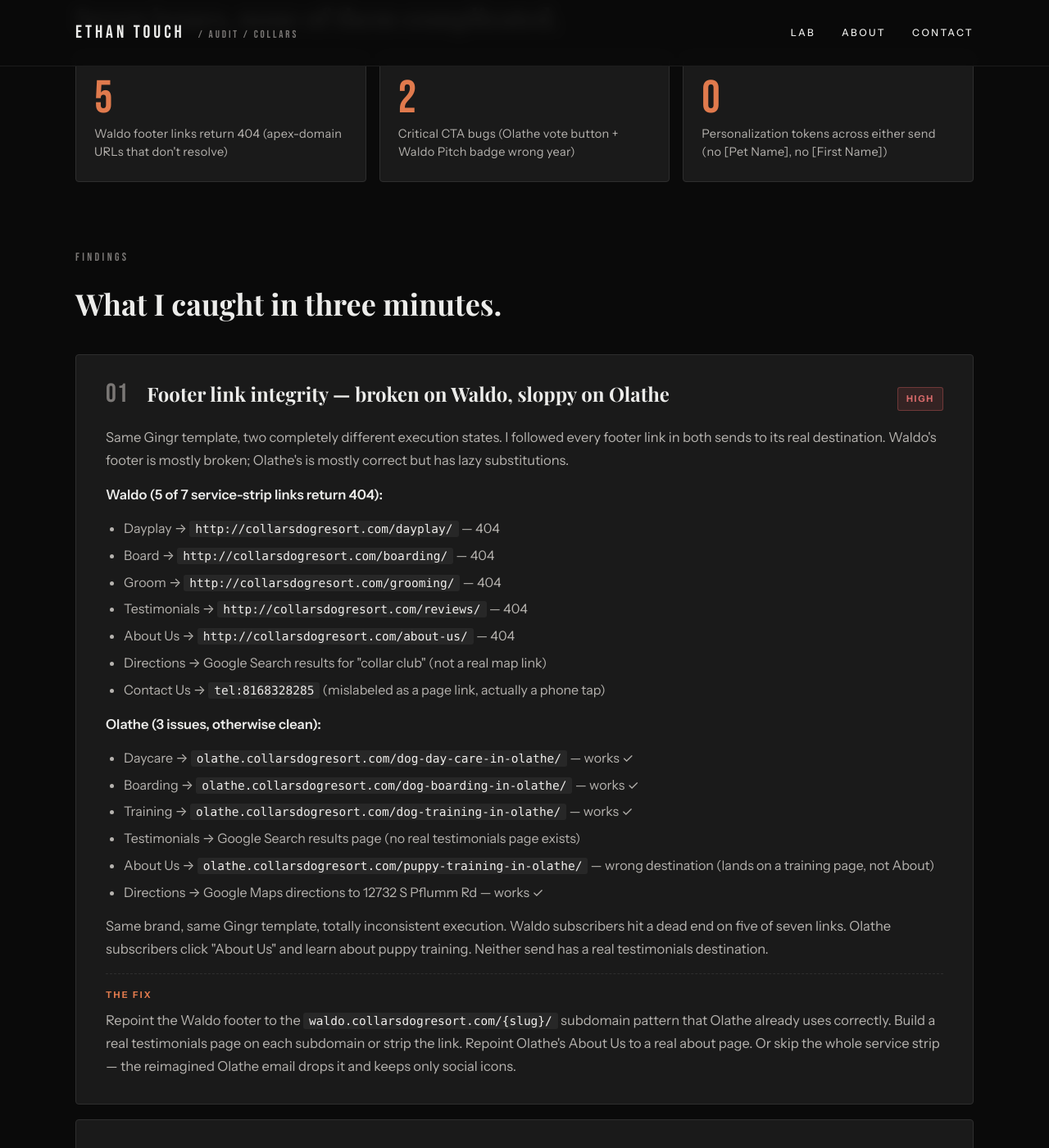
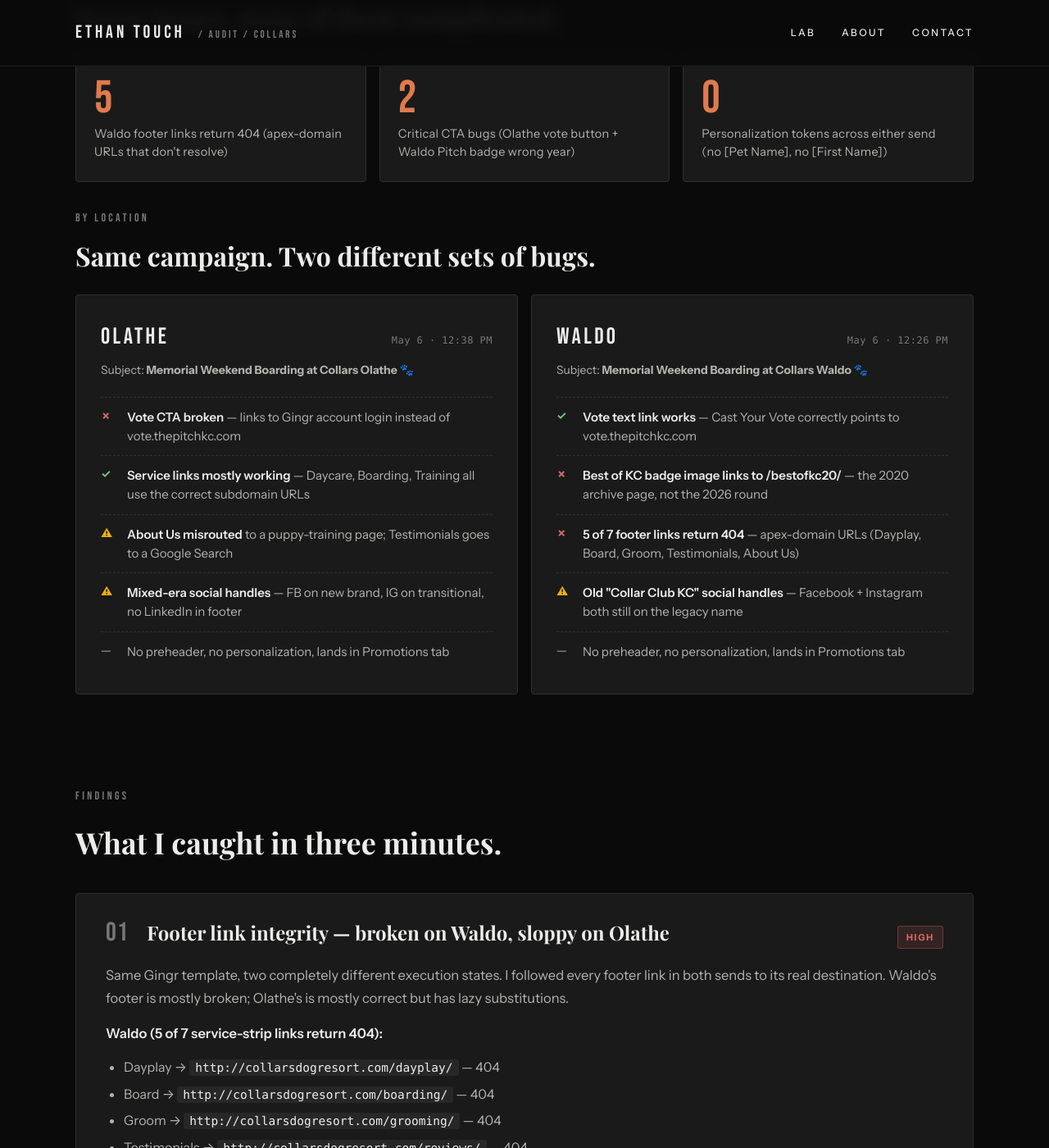
Before and after one commit to woofwallee/ethantouch.com, a Jekyll site: the page lab/emails/collars/audit/index.html, which Jekyll copies as it is, in a window 1280 px wide and 1400 px high, scrolled down 697 px. Shown: the whole window at 82% size. Built offline with Jekyll 4.4.1, drawn with Linux system fonts in a browser that asks for light colours; some web fonts are replaced.

Commit message:
Add Olathe vs Waldo location snapshot to audit
Two-column scoreboard between summary stats and findings. Co-founders
get a fast at-a-glance read on what broke where without having to wade
into seven detailed findings first. Each location card lists 4-5 status
rows with green/red/amber/dash icons (works/broken/sloppy/no
difference), site links, and key facts.

Mobile collapses to single column.

Co-Authored-By: Claude Opus 4.7 <noreply@anthropic.com>

```diff
--- a/lab/emails/collars/audit/index.html
+++ b/lab/emails/collars/audit/index.html
@@ -185,6 +185,92 @@
       color: var(--text-muted);
       letter-spacing: 0.02em;
     }
+
+    /* ── LOCATION SNAPSHOT ── */
+    .snapshot {
+      max-width: 1200px;
+      margin: 0 auto;
+      padding: 8px 52px 56px;
+    }
+    .snapshot-eyebrow {
+      font-family: 'Bebas Neue', sans-serif;
+      font-size: 14px;
+      letter-spacing: 0.24em;
+      color: var(--text-dim);
+      margin-bottom: 16px;
+    }
+    .snapshot h2 {
+      font-family: 'Playfair Display', serif;
+      font-size: 32px;
+      font-weight: 700;
+      line-height: 1.2;
+      color: var(--text);
+      margin-bottom: 28px;
+    }
+    .snapshot-grid {
+      display: grid;
+      grid-template-columns: 1fr 1fr;
+      gap: 16px;
+    }
+    .snapshot-card {
+      background: var(--card);
+      border: 1px solid var(--rule);
+      border-radius: 4px;
+      padding: 28px 30px;
+    }
+    .snapshot-card-head {
+      display: flex;
+      justify-content: space-between;
+      align-items: baseline;
+      margin-bottom: 6px;
+      flex-wrap: wrap;
+      gap: 10px;
+    }
+    .snapshot-loc {
+      font-family: 'Bebas Neue', sans-serif;
+      font-size: 28px;
+      letter-spacing: 0.12em;
+      color: var(--text);
+    }
+    .snapshot-time {
+      font-family: 'SF Mono', Menlo, monospace;
+      font-size: 12px;
+      color: var(--text-dim);
+      letter-spacing: 0.04em;
+    }
+    .snapshot-subject {
+      font-size: 14px;
+      color: var(--text-muted);
+      margin-bottom: 22px;
+      line-height: 1.5;
+    }
+    .snapshot-row {
+      display: flex;
+      gap: 12px;
+      align-items: flex-start;
+      padding: 12px 0;
+      border-top: 1px dashed var(--rule);
+      font-size: 15px;
+      line-height: 1.55;
+    }
+    .snapshot-row:first-of-type { border-top: 1px solid var(--rule); padding-top: 16px; }
+    .snapshot-row .icon {
+      flex: 0 0 auto;
+      width: 20px;
+      font-weight: 700;
+      font-size: 14px;
+      letter-spacing: 0;
+      line-height: 1.55;
+    }
+    .snapshot-row .icon.ok { color: var(--green); }
+    .snapshot-row .icon.bad { color: var(--red); }
+    .snapshot-row .icon.warn { color: var(--gold); }
+    .snapshot-row .icon.dash { color: var(--text-dim); }
+    .snapshot-row .label {
+      flex: 1;
+      color: var(--text-muted);
+    }
+    .snapshot-row .label strong { color: var(--text); font-weight: 600; }
 
     /* ── FINDINGS ── */
     .findings {
@@ -487,8 +573,11 @@
       .intro h1 { font-size: 38px; }
       .meta-bar { padding: 0 22px 18px; gap: 14px; }
       .divider { padding: 0 22px; }
-      .summary, .findings, .compare, .week-one, .reimagine, .audit-footer { padding-left: 22px; padding-right: 22px; }
+      .summary, .snapshot, .findings, .compare, .week-one, .reimagine, .audit-footer { padding-left: 22px; padding-right: 22px; }
       .summary-grid { grid-template-columns: 1fr; }
+      .snapshot-grid { grid-template-columns: 1fr; }
+      .snapshot-card { padding: 22px 22px; }
+      .snapshot-loc { font-size: 24px; }
       .week-list { grid-template-columns: 1fr; }
       .compare-table { font-size: 13px; }
       .compare-table th, .compare-table td { padding: 12px 14px; }
@@ -547,6 +636,73 @@
       <div class="num">0</div>
       <div class="lbl">Personalization tokens across either send (no [Pet Name], no [First Name])</div>
     </div>
+  </div>
+</section>
+
+<!-- LOCATION SNAPSHOT -->
+<section class="snapshot">
+  <div class="snapshot-eyebrow">By location</div>
+  <h2>Same campaign. Two different sets of bugs.</h2>
+  <div class="snapshot-grid">
+
+    <div class="snapshot-card">
+      <div class="snapshot-card-head">
+        <div class="snapshot-loc">Olathe</div>
+        <div class="snapshot-time">May 6 · 12:38 PM</div>
+      </div>
+      <div class="snapshot-subject">Subject: <strong>Memorial Weekend Boarding at Collars Olathe 🐾</strong></div>
+
+      <div class="snapshot-row">
+        <span class="icon bad">✗</span>
+        <span class="label"><strong>Vote CTA broken</strong> — links to Gingr account login instead of vote.thepitchkc.com</span>
+      </div>
+      <div class="snapshot-row">
+        <span class="icon ok">✓</span>
+        <span class="label"><strong>Service links mostly working</strong> — Daycare, Boarding, Training all use the correct subdomain URLs</span>
+      </div>
+      <div class="snapshot-row">
+        <span class="icon warn">⚠</span>
+        <span class="label"><strong>About Us misrouted</strong> to a puppy-training page; Testimonials goes to a Google Search</span>
+      </div>
+      <div class="snapshot-row">
+        <span class="icon warn">⚠</span>
+        <span class="label"><strong>Mixed-era social handles</strong> — FB on new brand, IG on transitional, no LinkedIn in footer</span>
+      </div>
+      <div class="snapshot-row">
+        <span class="icon dash">—</span>
+        <span class="label">No preheader, no personalization, lands in Promotions tab</span>
+      </div>
+    </div>
+
+    <div class="snapshot-card">
+      <div class="snapshot-card-head">
+        <div class="snapshot-loc">Waldo</div>
+        <div class="snapshot-time">May 6 · 12:26 PM</div>
+      </div>
+      <div class="snapshot-subject">Subject: <strong>Memorial Weekend Boarding at Collars Waldo 🐾</strong></div>
+
+      <div class="snapshot-row">
+        <span class="icon ok">✓</span>
+        <span class="label"><strong>Vote text link works</strong> — Cast Your Vote correctly points to vote.thepitchkc.com</span>
+      </div>
+      <div class="snapshot-row">
+        <span class="icon bad">✗</span>
+        <span class="label"><strong>Best of KC badge image links to /bestofkc20/</strong> — the 2020 archive page, not the 2026 round</span>
+      </div>
+      <div class="snapshot-row">
+        <span class="icon bad">✗</span>
+        <span class="label"><strong>5 of 7 footer links return 404</strong> — apex-domain URLs (Dayplay, Board, Groom, Testimonials, About Us)</span>
+      </div>
+      <div class="snapshot-row">
+        <span class="icon warn">⚠</span>
+        <span class="label"><strong>Old "Collar Club KC" social handles</strong> — Facebook + Instagram both still on the legacy name</span>
+      </div>
+      <div class="snapshot-row">
+        <span class="icon dash">—</span>
+        <span class="label">No preheader, no personalization, lands in Promotions tab</span>
+      </div>
+    </div>
+
   </div>
 </section>
 
```
